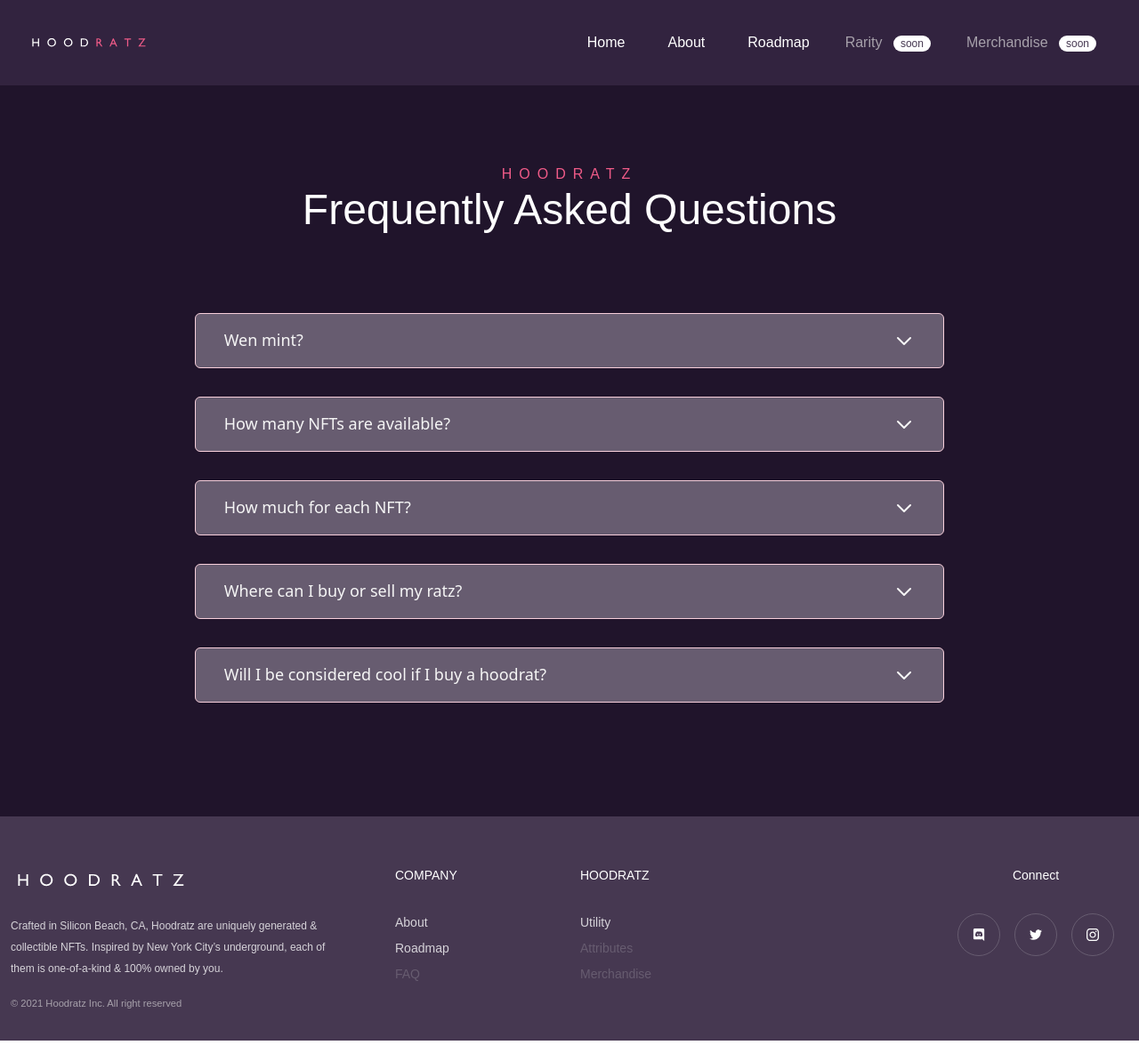
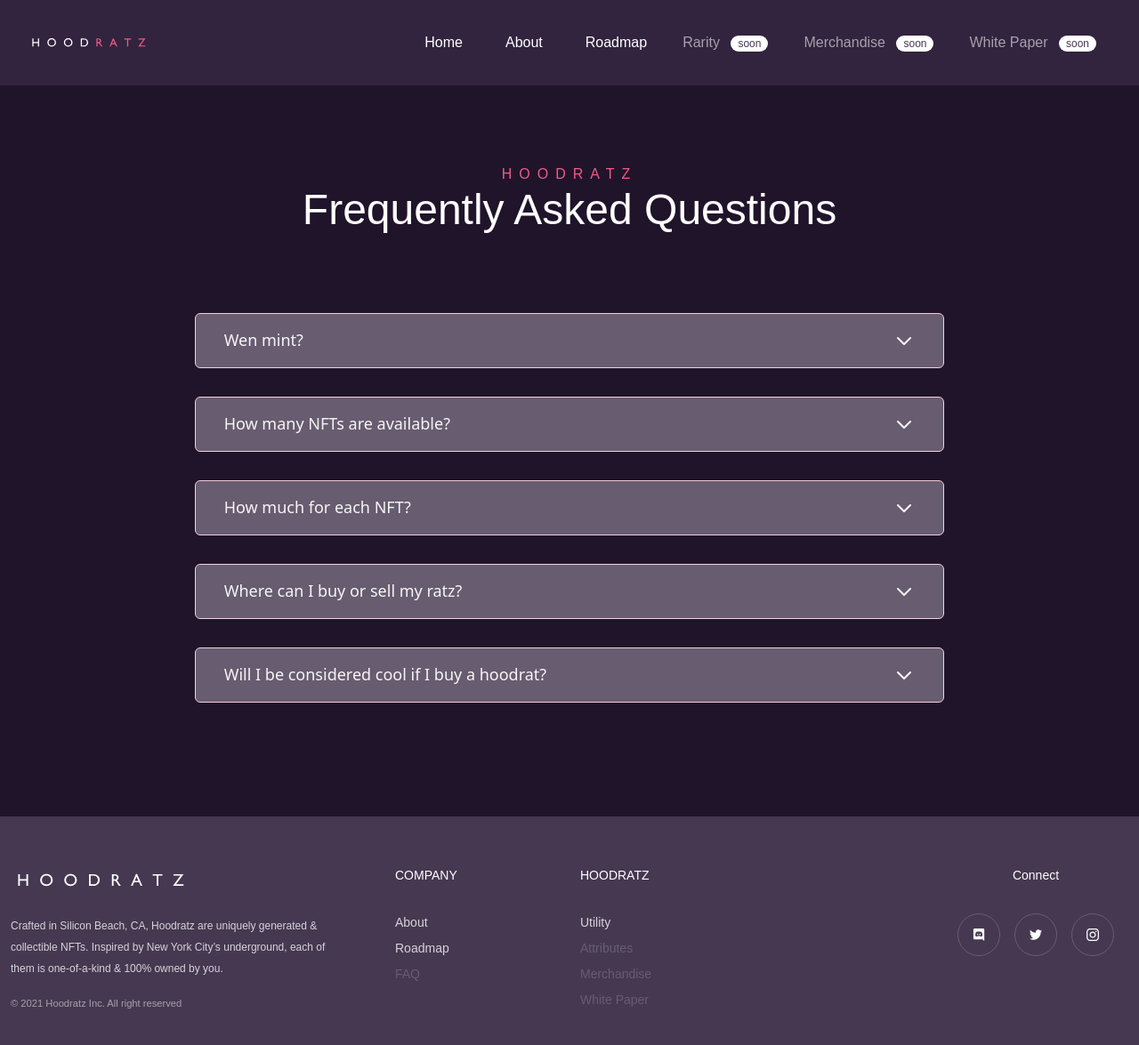
Before and after one commit to meemalabs/hoodratz.io, a Vue app: page /faq in a window 1280 px wide. Shown: the whole page at 89% size. Built offline with nearby package versions, Linux system fonts and the light colour scheme; a web font is replaced by a local one.

Commit message:
chore: add white paper reference

```diff
--- a/src/components/AppFooter.vue
+++ b/src/components/AppFooter.vue
@@ -50,6 +50,15 @@
             </div>
             <div><img src="/images/chevron.svg" alt="chevron icon" /></div>
           </li>
+          <li class="flex items-center justify-between p-4">
+            <div>
+              White Paper
+              <small class="px-1 uppercase bg-white rounded-full text-gray-7"
+                >soon</small
+              >
+            </div>
+            <div><img src="/images/chevron.svg" alt="chevron icon" /></div>
+          </li>
         </ul>
         <h3 class="px-4 py-3 text-sm text-white uppercase bg-gray-7">
           Policies
@@ -74,7 +83,7 @@
             </router-link>
           </div>
           <p
-            class="my-4 mr-0 text-sm leading-6 text-center  md:mr-8 md:text-left md:text-xs"
+            class="my-4 mr-0 text-sm leading-6 text-center md:mr-8 md:text-left md:text-xs"
           >
             Crafted in Silicon Beach, CA, Hoodratz are uniquely generated &amp;
             collectible NFTs. Inspired by New York City’s underground, each of
@@ -83,21 +92,21 @@
           <div class="flex justify-center mb-4 md:hidden">
             <ul class="flex">
               <li
-                class="flex items-center justify-center p-4 mx-3 border rounded-full  border-gray-5"
+                class="flex items-center justify-center p-4 mx-3 border rounded-full border-gray-5"
               >
                 <a :href="social.discord" target="_blank">
                   <img src="/images/discord.svg" alt="Discord" />
                 </a>
               </li>
               <li
-                class="flex items-center justify-center p-4 mx-3 border rounded-full  border-gray-5"
+                class="flex items-center justify-center p-4 mx-3 border rounded-full border-gray-5"
               >
                 <a :href="social.twitter" target="_blank">
                   <img src="/images/twitter.svg" alt="Twitter" />
                 </a>
               </li>
               <li
-                class="flex items-center justify-center p-4 mx-3 border rounded-full  border-gray-5"
+                class="flex items-center justify-center p-4 mx-3 border rounded-full border-gray-5"
               >
                 <a :href="social.instagram" target="_blank">
                   <img src="/images/insta.svg" alt="Instagram" />
@@ -116,14 +125,14 @@
               <ul>
                 <li class="my-2">
                   <router-link
-                    class="px-2 transition duration-150 ease-in-out rounded-md  hover:text-white focus:outline-none focus:bg-pink-custom-2"
+                    class="px-2 transition duration-150 ease-in-out rounded-md hover:text-white focus:outline-none focus:bg-pink-custom-2"
                     to="/about"
                     >About</router-link
                   >
                 </li>
                 <li class="my-2">
                   <router-link
-                    class="px-2 transition duration-150 ease-in-out rounded-md  hover:text-white focus:outline-none focus:bg-pink-custom-2"
+                    class="px-2 transition duration-150 ease-in-out rounded-md hover:text-white focus:outline-none focus:bg-pink-custom-2"
                     to="/roadmap"
                     >Roadmap</router-link
                   >
@@ -136,7 +145,7 @@
               <ul>
                 <li class="my-2">
                   <a
-                    class="px-2 transition duration-150 ease-in-out rounded-md  hover:text-white focus:outline-none focus:bg-pink-custom-2"
+                    class="px-2 transition duration-150 ease-in-out rounded-md hover:text-white focus:outline-none focus:bg-pink-custom-2"
                     href="/#utility"
                   >
                     Utility
@@ -144,16 +153,23 @@
                 </li>
                 <li class="my-2">
                   <span
-                    class="px-2 transition duration-150 ease-in-out rounded-md  text-gray-5 focus:outline-none focus:bg-pink-custom-2"
+                    class="px-2 transition duration-150 ease-in-out rounded-md text-gray-5 focus:outline-none focus:bg-pink-custom-2"
                   >
                     Attributes
                   </span>
                 </li>
                 <li class="my-2">
                   <span
-                    class="px-2 transition duration-150 ease-in-out rounded-md  text-gray-5 focus:outline-none focus:bg-pink-custom-2"
+                    class="px-2 transition duration-150 ease-in-out rounded-md text-gray-5 focus:outline-none focus:bg-pink-custom-2"
                   >
                     Merchandise
+                  </span>
+                </li>
+                <li class="my-2">
+                  <span
+                    class="px-2 transition duration-150 ease-in-out rounded-md text-gray-5 focus:outline-none focus:bg-pink-custom-2"
+                  >
+                    White Paper
                   </span>
                 </li>
               </ul>
@@ -180,7 +196,7 @@
                     <a
                       :href="social.discord"
                       target="_blank"
-                      class="block w-8 h-8 p-2 transition duration-150 ease-in-out border rounded-full  lg:w-12 lg:h-12 lg:p-4 hover:bg-gray-4 border-gray-5"
+                      class="block w-8 h-8 p-2 transition duration-150 ease-in-out border rounded-full lg:w-12 lg:h-12 lg:p-4 hover:bg-gray-4 border-gray-5"
                     >
                       <img
                         class="w-full h-full"
@@ -193,7 +209,7 @@
                     <a
                       :href="social.twitter"
                       target="_blank"
-                      class="block w-8 h-8 p-2 transition duration-150 ease-in-out border rounded-full  lg:w-12 lg:h-12 lg:p-4 hover:bg-gray-4 border-gray-5"
+                      class="block w-8 h-8 p-2 transition duration-150 ease-in-out border rounded-full lg:w-12 lg:h-12 lg:p-4 hover:bg-gray-4 border-gray-5"
                     >
                       <img
                         class="w-full h-full"
@@ -206,7 +222,7 @@
                     <a
                       :href="social.instagram"
                       target="_blank"
-                      class="block w-8 h-8 p-2 transition duration-150 ease-in-out border rounded-full  lg:w-12 lg:h-12 lg:p-4 hover:bg-gray-4 border-gray-5"
+                      class="block w-8 h-8 p-2 transition duration-150 ease-in-out border rounded-full lg:w-12 lg:h-12 lg:p-4 hover:bg-gray-4 border-gray-5"
                     >
                       <img
                         class="w-full h-full"
--- a/src/components/AppHeader.vue
+++ b/src/components/AppHeader.vue
@@ -99,6 +99,13 @@
               >soon</span
             >
           </li>
+          <li class="mx-2 text-gray-4 lg:mx-4">
+            White Paper
+            <span
+              class="px-2 py-0.5 mx-2 text-xs bg-white rounded-full text-gray-6"
+              >soon</span
+            >
+          </li>
         </ul>
       </div>
     </div>
@@ -142,6 +149,13 @@
               >Merchandise</a
             >
           </li>
+          <li>
+            <a
+              href="#"
+              class="block px-3 py-6 text-lg font-medium transition duration-150 ease-in-out rounded-md  text-gray-4 hover:text-pink-3"
+              >White Paper</a
+            >
+          </li>
         </ul>
       </div>
     </div>
```
